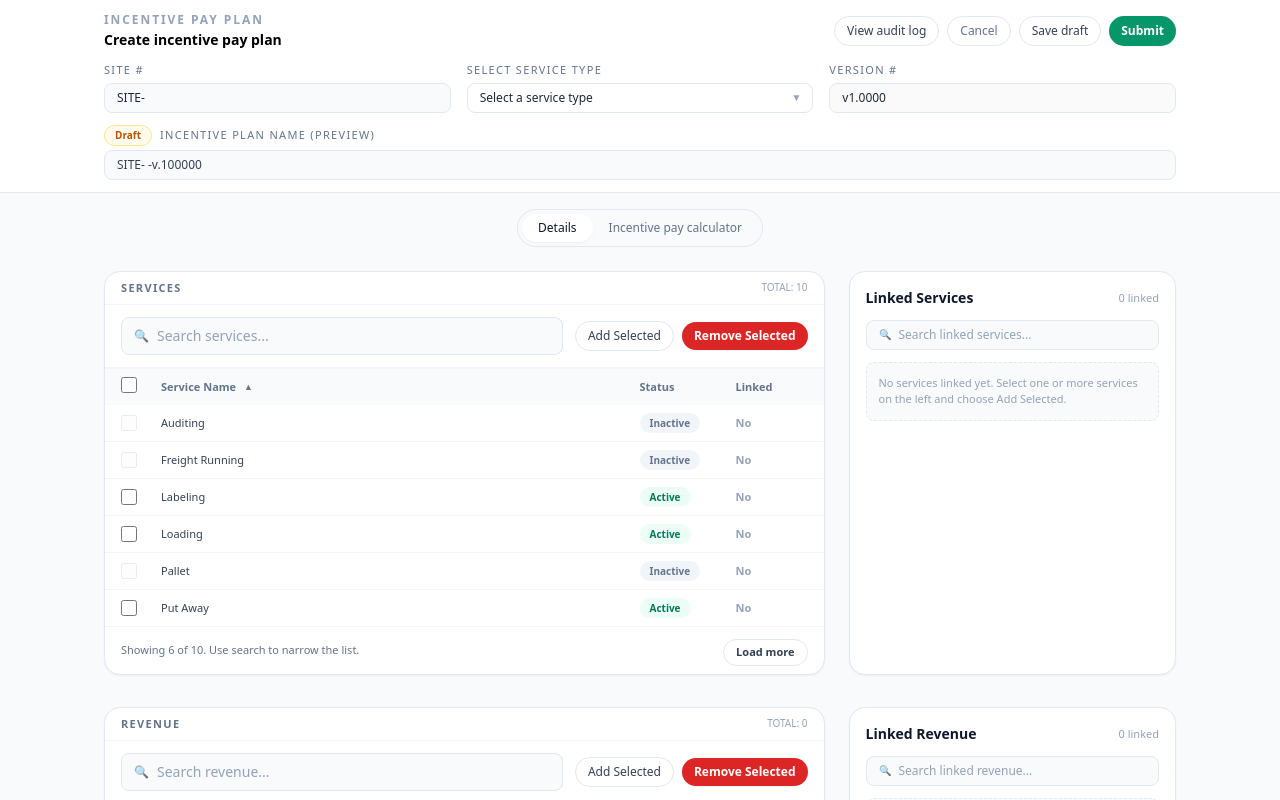
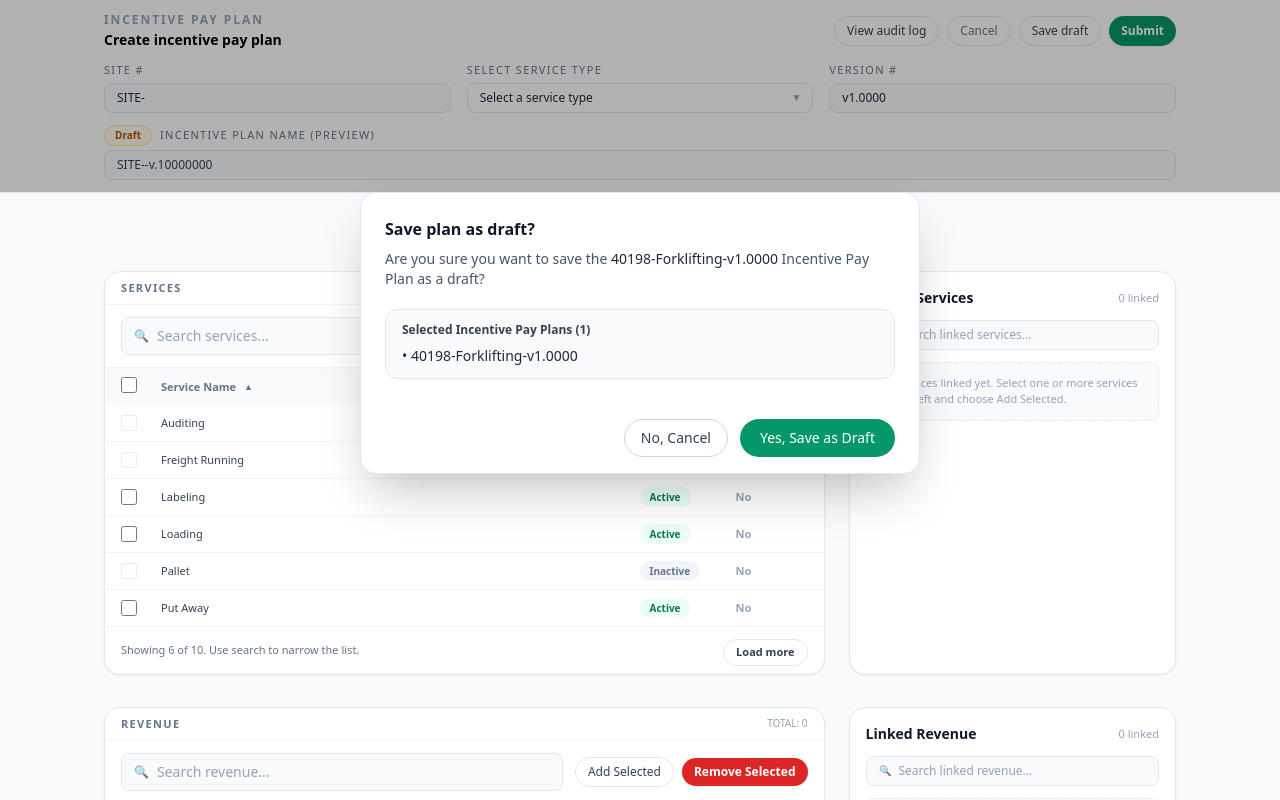
Before and after one commit to democapstone86/site-incentive-pay-plan, a React (Vite) app: page /createIncentive in a window 1280 px wide. Both pictures are taken after a click on the button "Save draft". Shown: the top 800 px of the page. Built offline with nearby package versions, Linux system fonts and the light colour scheme.

Commit message:
Add cancel confirmation dialog and draft state handling

```diff
--- a/src/pages/CreateIncentive.tsx
+++ b/src/pages/CreateIncentive.tsx
@@ -727,7 +727,33 @@ export default function CreateIncentivePayPlan() {
   const { state } = useLocation();
   const siteId = state?.siteId;
   const navigate = useNavigate();
+
+  const [draftId, setDraftId] = React.useState<string | null>(
+    state?.draftId ?? null
+  );
+
+  const [isDraftLoading, setIsDraftLoading] = React.useState(false);
+
+  const [showSaveDraftDialog, setShowSaveDraftDialog] = React.useState(false);
+  const [showCancelDialog, setShowCancelDialog] = React.useState(false);
+
+  // Temporarily added - will be removed
+  const selectedPlans = ["40198-Forklifting-v1.0000"];
+
   const [selectedService, setSelectedService] = React.useState("");
+  const previewPlanName = React.useMemo(() => {
+    const sitePart = siteId?.id ? `SITE-${siteId.id}` : "SITE-";
+    const servicePart = selectedService ? `-${selectedService}` : "";
+    return `${sitePart}${servicePart}-v.10000000`;
+  }, [siteId?.id, selectedService]);
+
+  // Temporarily added - will be removed
+  const plans = [
+    "40198-Forklifting-v1.0000",
+    "40198-Freight Running-v1.00004",
+    "40198-TM Selection-v1.0023",
+  ];
+
   const [activeTab, setActiveTab] = React.useState("details");
   const [activeRevenueName, setActiveRevenueName] = React.useState(null);
   const [linkedRevenues, setLinkedRevenues] = React.useState([]);
@@ -739,6 +765,39 @@ export default function CreateIncentivePayPlan() {
   const [isArchived, setIsArchived] = React.useState(false);
 
   const [appCombinations, setAppCombinations] = React.useState([]);
+
+  const buildDraftPayload = React.useCallback(() => {
+    return {
+      selectedService,
+      activeTab,
+      activeRevenueName,
+      linkedServices,
+      linkedRevenues,
+      linkedAttributes,
+      linkedWorkFunctions,
+      effectiveStartDate,
+      effectiveEndDate,
+      isArchived,
+      appCombinations,
+    };
+  }, [
+    selectedService,
+    activeTab,
+    activeRevenueName,
+    linkedServices,
+    linkedRevenues,
+    linkedAttributes,
+    linkedWorkFunctions,
+    effectiveStartDate,
+    effectiveEndDate,
+    isArchived,
+    appCombinations,
+  ]);
+
+  React.useEffect(() => {
+    console.log(buildDraftPayload());
+  }, [buildDraftPayload]);
+
   const [combinationSearch, setCombinationSearch] = React.useState("");
   const excludedCount = appCombinations.filter((row) => row.excluded).length;
   const [hideExcludedRows, setHideExcludedRows] = React.useState(false);
@@ -874,20 +933,163 @@ export default function CreateIncentivePayPlan() {
               </button>
               <button
                 type="button"
-                onClick={() => navigate("/incentive-pay-plans")}
+                onClick={() => setShowCancelDialog(true)}
                 className="rounded-full border border-slate-200 bg-white px-3 py-1.5 text-xs font-medium text-slate-500 hover:bg-slate-50"
               >
                 Cancel
               </button>
+              {showCancelDialog && (
+                <div
+                  className="fixed inset-0 z-50 flex items-start justify-center sm:block"
+                  role="dialog"
+                  aria-modal="true"
+                >
+                  {/* Backdrop */}
+                  <div
+                    className="absolute inset-0 bg-black/30"
+                    onClick={() => setShowCancelDialog(false)}
+                  />
+
+                  {/* Modal */}
+                  <div
+                    className="relative z-10 mt-24 w-[calc(100%-2rem)] max-w-lg
+                    sm:absolute sm:left-1/2 sm:top-24 sm:-translate-x-1/2
+                    rounded-2xl
+                    border border-slate-200
+                    bg-white
+                    shadow-2xl
+                    "
+                  >
+                    {/* Header */}
+                    <div className="mt-5 px-6">
+                      <h3 className="text-base font-semibold text-slate-900">
+                        Cancel changes to selected plans?
+                      </h3>
+
+                      <p className="mt-2 text-sm text-slate-600">
+                        Are you sure you want to cancel changes made to{" "}
+                        <span className="font-medium text-slate-800">3</span>{" "}
+                        selected Incentive Pay Plans?
+                      </p>
+                    </div>
+
+                    {/* Content */}
+                    <div className="mt-5 px-6">
+                      <div className="max-h-48 overflow-y-auto rounded-xl border border-slate-200 bg-slate-50 px-4 py-3">
+                        <p className="mb-2 text-xs font-semibold text-slate-700">
+                          Selected Incentive Pay Plans 3
+                        </p>
+
+                        <ul className="space-y-1">
+                          {plans.map((plan) => (
+                            <li key={plan} className="text-sm text-slate-800">
+                              {plan}
+                            </li>
+                          ))}
+                        </ul>
+                      </div>
+                    </div>
+
+                    {/* Footer */}
+                    <div className="mt-6 flex flex-col-reverse gap-3 px-6 py-4 sm:flex-row sm:justify-end">
+                      <button
+                        onClick={() => setShowCancelDialog(false)}
+                        className="w-full sm:w-auto rounded-full border border-slate-300 bg-white px-4 py-2 text-sm text-slate-700 hover:bg-slate-50"
+                      >
+                        No, keep changes
+                      </button>
+
+                      <button
+                        onClick={() => navigate("/incentive-pay-plans")}
+                        className="w-full sm:w-auto rounded-full bg-red-600 px-5 py-2 text-sm font-medium text-white hover:bg-red-700"
+                      >
+                        Yes, Cancel selected
+                      </button>
+                    </div>
+                  </div>
+                </div>
+              )}
               <button
                 type="button"
                 disabled={false}
+                onClick={() => setShowSaveDraftDialog(true)}
                 className={
                   "rounded-full border border-slate-200 bg-white px-3 py-1.5 text-xs font-medium text-slate-700 hover:bg-slate-50"
                 }
               >
                 Save draft
               </button>
+              {showSaveDraftDialog && (
+                <div
+                  className="fixed inset-0 z-50 flex items-start justify-center sm:block"
+                  role="dialog"
+                  aria-modal="true"
+                >
+                  {/* overlay */}
+                  <div
+                    className="absolute inset-0 bg-black/30"
+                    onClick={() => setShowSaveDraftDialog(false)}
+                  />
+
+                  {/* dialog */}
+                  <div
+                    className=" relative z-10 mt-24 w-[calc(100%-2rem)] sm:absolute sm:left-1/2 sm:top-24 sm:w-[560px] sm:-translate-x-1/2
+                    rounded-2xl
+                    border border-slate-200
+                    bg-white
+                    shadow-2xl"
+                  >
+                    {/* header */}
+                    <div className="px-6 pt-6">
+                      <h3 className="text-base font-semibold text-slate-900">
+                        Save plan as draft?
+                      </h3>
+                      <p className="mt-2 text-sm text-slate-600">
+                        Are you sure you want to save the{" "}
+                        <span className="font-medium text-slate-800">
+                          {selectedPlans[0]}
+                        </span>{" "}
+                        Incentive Pay Plan as a draft?
+                      </p>
+                    </div>
+
+                    {/* selected plans box */}
+                    <div className="px-6 mt-5">
+                      <div className="rounded-xl border border-slate-200 bg-slate-50 px-4 py-3">
+                        <p className="text-xs font-semibold text-slate-700 mb-2">
+                          Selected Incentive Pay Plans ({selectedPlans.length})
+                        </p>
+                        <ul className="space-y-1">
+                          {selectedPlans.map((plan) => (
+                            <li key={plan} className="text-sm text-slate-800">
+                              • {plan}
+                            </li>
+                          ))}
+                        </ul>
+                      </div>
+                    </div>
+
+                    {/* footer */}
+                    <div className="mt-6 flex justify-end gap-3 border-slate-200 px-6 py-4">
+                      <button
+                        onClick={() => setShowSaveDraftDialog(false)}
+                        className="rounded-full border border-slate-300 bg-white px-4 py-2 text-sm text-slate-700 hover:bg-slate-50"
+                      >
+                        No, Cancel
+                      </button>
+
+                      <button
+                        onClick={() => {
+                          setShowSaveDraftDialog(false);
+                        }}
+                        className="rounded-full bg-emerald-600 px-5 py-2 text-sm font-medium text-white hover:bg-emerald-700"
+                      >
+                        Yes, Save as Draft
+                      </button>
+                    </div>
+                  </div>
+                </div>
+              )}
               <button
                 type="button"
                 disabled={false}
@@ -962,9 +1164,7 @@ export default function CreateIncentivePayPlan() {
               </label>
             </div>
             <div className="rounded-lg border border-slate-200 bg-slate-50 px-3 py-1.5 text-xs text-slate-700">
-              {`SITE-${siteId?.id ?? ""} ${
-                selectedService ? `-${selectedService}` : ""
-              }-v.100000`}
+              {previewPlanName}
             </div>
           </div>
         </div>
```
